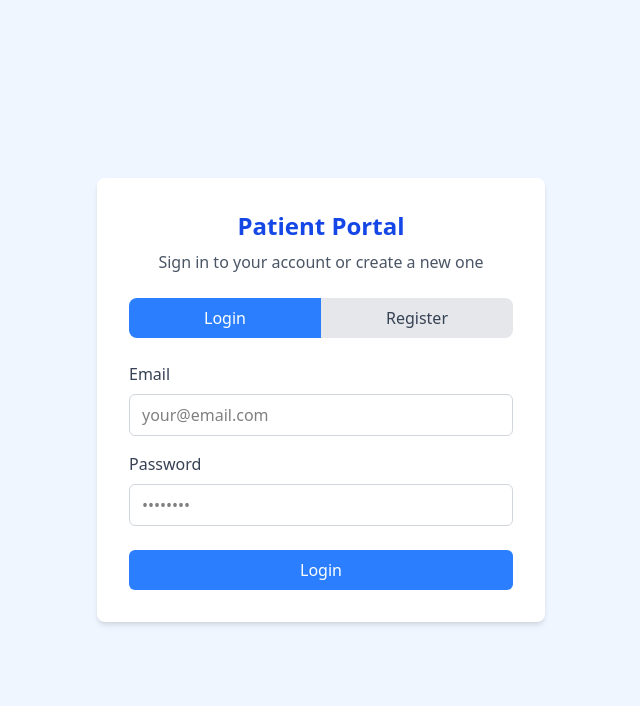
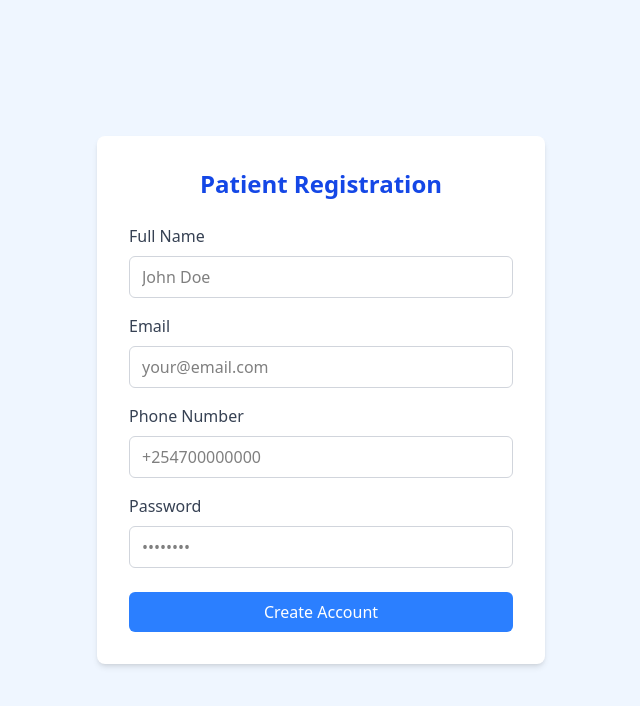
Before and after one commit to BrilliantKimari/Medi_chain-Frontend, a React (Vite) app in the folder medichain-frontend/: page /patient in a window 1280 px wide. Shown: the top 706 px of the page, without its empty margins (319-959 px from the left). Built offline with nearby package versions, Linux system fonts and the light colour scheme.

Commit message:
Updated Patient Page

```diff
--- a/medichain-frontend/src/pages/PatientPage.jsx
+++ b/medichain-frontend/src/pages/PatientPage.jsx
@@ -1,8 +1,8 @@
 import { useState } from 'react';
+import { useNavigate } from 'react-router-dom';
 
 export default function PatientPage() {
-  const [activeTab, setActiveTab] = useState('login');
-  const [loginData, setLoginData] = useState({ email: '', password: '' });
+  const navigate = useNavigate();
   const [registerData, setRegisterData] = useState({
     fullName: '',
     email: '',
@@ -10,77 +10,28 @@ export default function PatientPage() {
     password: ''
   });
 
-  const handleLoginSubmit = (e) => {
-    e.preventDefault();
-    console.log('Login Data:', loginData);
-    // TODO: Implement login logic
-  };
-
   const handleRegisterSubmit = (e) => {
     e.preventDefault();
     console.log('Register Data:', registerData);
-    // TODO: Implement register logic
+
+    navigate('/patients/records');
   };
 
   return (
     <div className="min-h-screen flex items-center justify-center bg-blue-50 p-4">
       <div className="bg-white p-8 rounded-lg shadow-md w-full max-w-md">
-        <h1 className="text-2xl font-bold text-center text-blue-700 mb-2">Patient Portal</h1>
-        <p className="text-center text-gray-600 mb-6">Sign in to your account or create a new one</p>
-
-        <div className="flex mb-6">
-          <button
-            className={`flex-1 py-2 px-4 text-center ${activeTab === 'login' ? 'bg-blue-500 text-white' : 'bg-gray-200 text-gray-700'} rounded-l-lg`}
-            onClick={() => setActiveTab('login')}
-          >
-            Login
-          </button>
-          <button
-            className={`flex-1 py-2 px-4 text-center ${activeTab === 'register' ? 'bg-blue-500 text-white' : 'bg-gray-200 text-gray-700'} rounded-r-lg`}
-            onClick={() => setActiveTab('register')}
-          >
-            Register
-          </button>
-        </div>
-
-        {activeTab === 'login' && (
-          <form onSubmit={handleLoginSubmit}>
-            <div className="mb-4">
-              <label className="block text-gray-700 mb-2">Email</label>
-              <input
-                type="email"
-                className="w-full px-3 py-2 border border-gray-300 rounded-md focus:outline-none focus:ring-2 focus:ring-blue-500"
-                placeholder="your@email.com"
-                value={loginData.email}
-                onChange={(e) => setLoginData({ ...loginData, email: e.target.value })}
-                required
-              />
-            </div>
-            <div className="mb-6">
-              <label className="block text-gray-700 mb-2">Password</label>
-              <input
-                type="password"
-                className="w-full px-3 py-2 border border-gray-300 rounded-md focus:outline-none focus:ring-2 focus:ring-blue-500"
-                placeholder="••••••••"
-                value={loginData.password}
-                onChange={(e) => setLoginData({ ...loginData, password: e.target.value })}
-                required
-              />
-            </div>
-            <button
-              type="submit"
-              className="w-full bg-blue-500 text-white py-2 px-4 rounded-md hover:bg-blue-600 focus:outline-none focus:ring-2 focus:ring-blue-500"
-            >
-              Login
-            </button>
-          </form>
-        )}
-
-        {activeTab === 'register' && (
+        <h1 className="text-2xl font-bold text-center text-blue-700 mb-6">Patient Registration</h1>
         <form onSubmit={handleRegisterSubmit}>
           <div className="mb-4">
             <label className="block text-gray-700 mb-2">Full Name</label>
-              <input type="text" className="w-full px-3 py-2 border border-gray-300 rounded-md focus:outline-none focus:ring-2 focus:ring-blue-500" placeholder="John Doe" value={registerData.fullName} onChange={(e) => setRegisterData({ ...registerData, fullName: e.target.value })} required />
+            <input
+              type="text"
+              className="w-full px-3 py-2 border border-gray-300 rounded-md focus:outline-none focus:ring-2 focus:ring-blue-500"
+              placeholder="John Doe"
+              value={registerData.fullName}
+              onChange={(e) => setRegisterData({ ...registerData, fullName: e.target.value })}
+              required
+            />
           </div>
           <div className="mb-4">
             <label className="block text-gray-700 mb-2">Email</label>
@@ -122,7 +73,6 @@ export default function PatientPage() {
             Create Account
           </button>
         </form>
-        )}
       </div>
     </div>
   );
```
Lines whose indentation alone changed are shown as unchanged.
